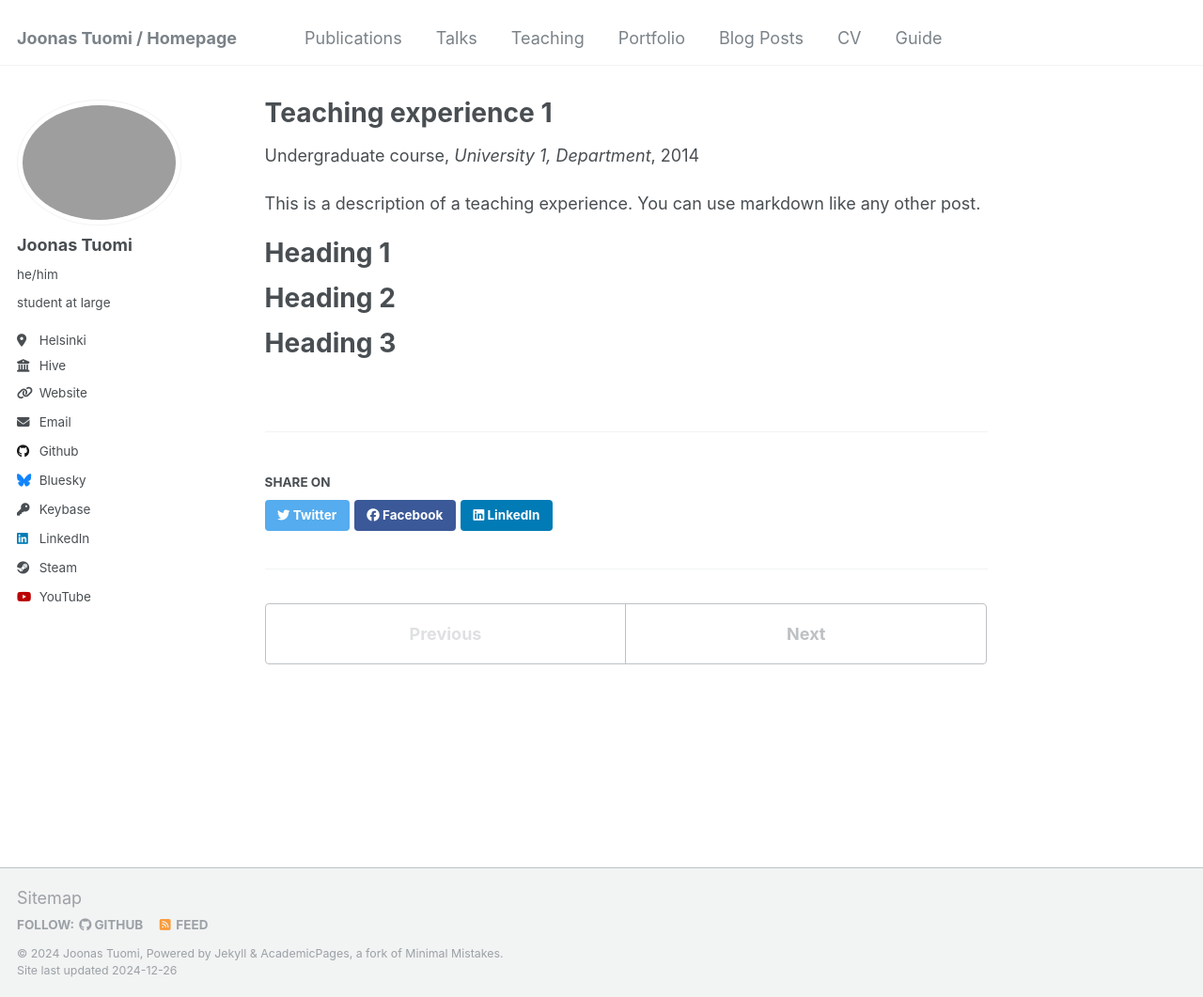
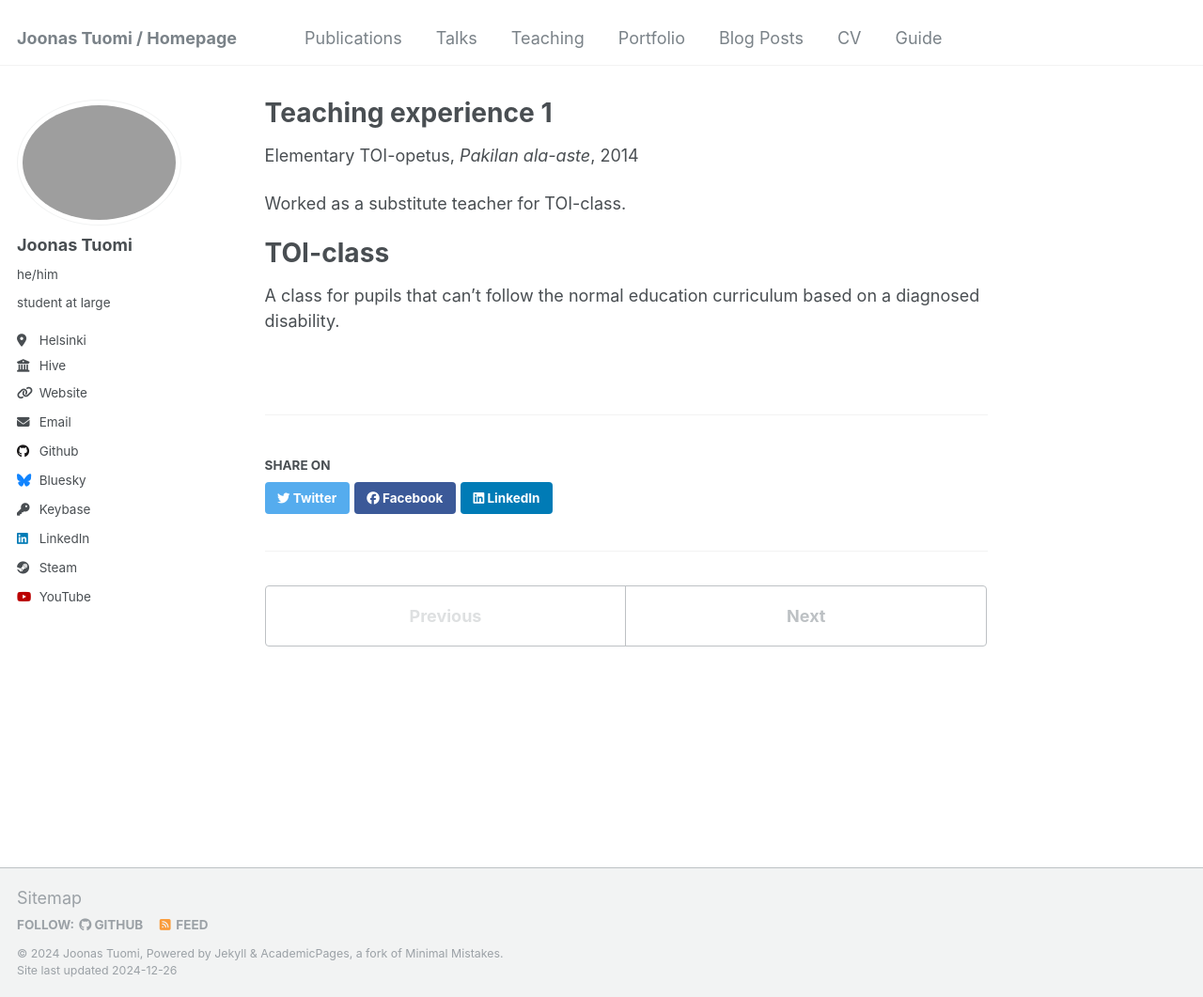
Before and after one commit to jotuel/jotuel.github.io, a Jekyll site: the page built from _teaching/2014-spring-teaching-1.md, in a window 1280 px wide and 1061 px high. Shown: the whole window at 94% size. Built offline with Jekyll 4.4.1, drawn with Linux system fonts in a browser that asks for light colours.

Commit message:
Update 2014-spring-teaching-1.md

```diff
--- a/_teaching/2014-spring-teaching-1.md
+++ b/_teaching/2014-spring-teaching-1.md
@@ -1,20 +1,15 @@
 ---
 title: "Teaching experience 1"
 collection: teaching
-type: "Undergraduate course"
+type: "Elementary TOI-opetus"
 permalink: /teaching/2014-spring-teaching-1
-venue: "University 1, Department"
+venue: "Pakilan ala-aste"
 date: 2014-01-01
-location: "City, Country"
+location: "Helsinki, Finland"
 ---
 
-This is a description of a teaching experience. You can use markdown like any other post.
+Worked as a substitute teacher for TOI-class.
 
-Heading 1
+TOI-class
 ======
-
-Heading 2
-======
-
-Heading 3
-======
+A class for pupils that can't follow the normal education curriculum based on a diagnosed disability.
```
